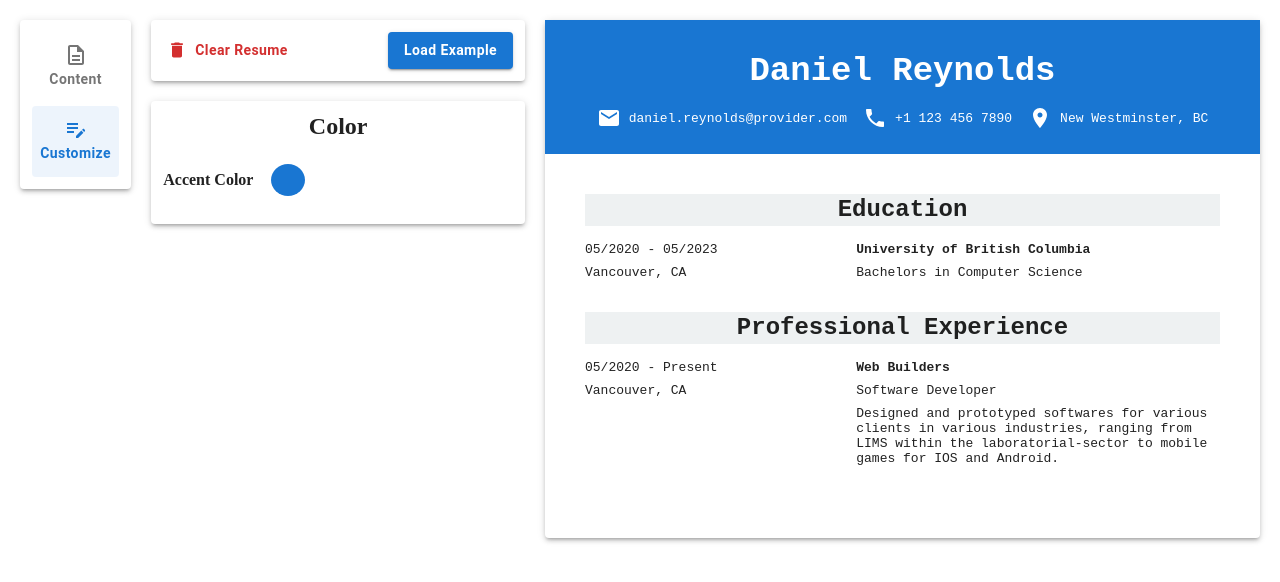
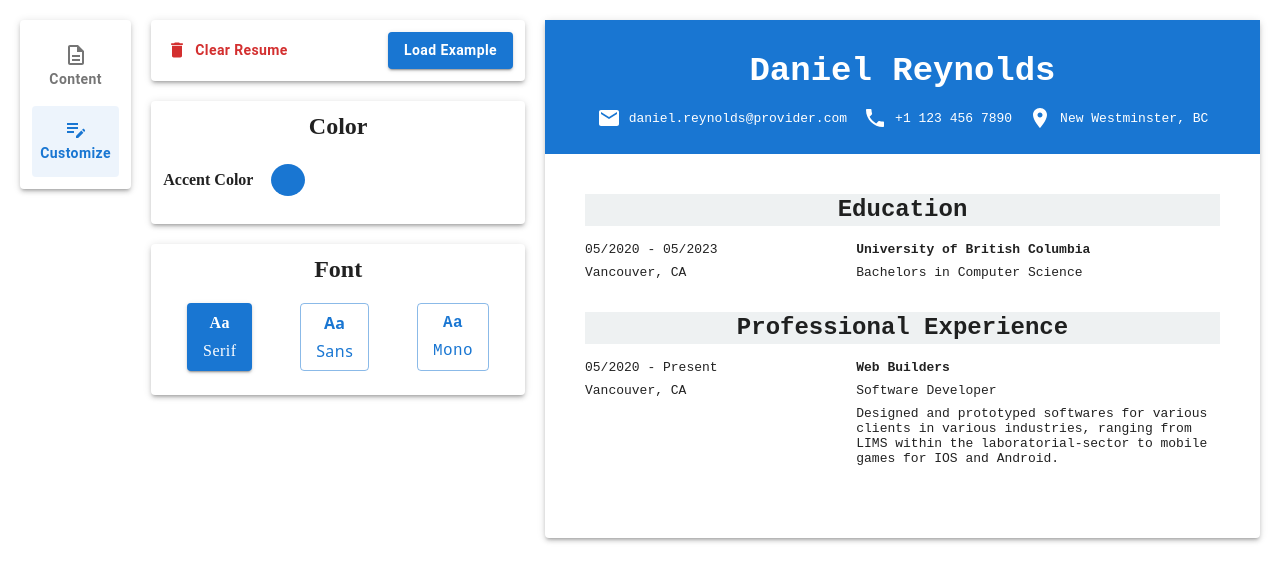
Before and after one commit to FelipePulcherio/cv-application, a React (Vite) app: page / in a window 1280 px wide. Both pictures are taken after a click on the button "Customize". Shown: the top 582 px of the page. Built offline with nearby package versions, Linux system fonts and the light colour scheme.

Commit message:
Add Font options + state for btn click

```diff
--- a/src/VerticalForm.jsx
+++ b/src/VerticalForm.jsx
@@ -1,9 +1,9 @@
 import { useState } from 'react';
-import { ThemeProvider } from '@mui/material/styles';
 import Box from '@mui/material/Box';
 import Stack from '@mui/material/Stack';
 import TextField from '@mui/material/TextField';
 import Paper from '@mui/material/Paper';
+import Button from '@mui/material/Button';
 import AccordionEDEX from './AccordionEDEX.jsx';
 
 import './VerticalForm.scss';
@@ -91,6 +91,8 @@ function CustomizeForm ({
   setColor
 }) {
 
+  const [clicked, setClicked] = useState(1)
+
   return (
     <>
       <Paper elevation={3} sx={{p: 1.5, mb: 2.5}}>
@@ -107,6 +109,49 @@ function CustomizeForm ({
         <Stack direction='row' gap={2} flexWrap="wrap" justifyContent='start' alignItems='center' sx={{mb: 1.5}}>
           <Box sx={{fontWeight: 600}}>Accent Color</Box>
           <input type='color' value={color} onChange={e => setColor(e.target.value)}></input>
+        </Stack>
+      </Paper>
+
+      <Paper elevation={3} sx={{p: 1.5, mb: 2.5}}>
+        <Box
+          sx={{
+            fontSize: 'h5.fontSize',
+            fontWeight:600,
+            textAlign:'center',
+            mb:2.5
+          }}
+        >
+          Font
+        </Box>
+
+        <Stack direction='row' flexWrap="wrap" justifyContent='space-around' alignItems='center' sx={{mb: 1.5}}>
+          <Button variant={(clicked === 1) ? 'contained' : 'outlined'} onClick={() => setClicked(1)}
+            sx={{
+              textTransform: 'none',
+              fontFamily: 'Serif',
+              fontSize: 'subtitle1.fontSize',
+              flexDirection: 'column'}}>
+              <Box sx={{fontWeight:600}}>Aa</Box>
+              <Box>Serif</Box>
+          </Button>
+          <Button variant={(clicked === 2) ? 'contained' : 'outlined'} onClick={() => setClicked(2)}
+            sx={{
+              textTransform: 'none',
+              fontFamily: 'Sans',
+              fontSize: 'subtitle1.fontSize',
+              flexDirection: 'column'}}>
+              <Box sx={{fontWeight:600}}>Aa</Box>
+              <Box>Sans</Box>
+          </Button>
+          <Button variant={(clicked === 3) ? 'contained' : 'outlined'} onClick={() => setClicked(3)}
+            sx={{
+              textTransform: 'none',
+              fontFamily: 'Monospace',
+              fontSize: 'subtitle1.fontSize',
+              flexDirection: 'column'}}>
+              <Box sx={{fontWeight:600}}>Aa</Box>
+              <Box>Mono</Box>
+          </Button>
         </Stack>
       </Paper>
     </>
```
